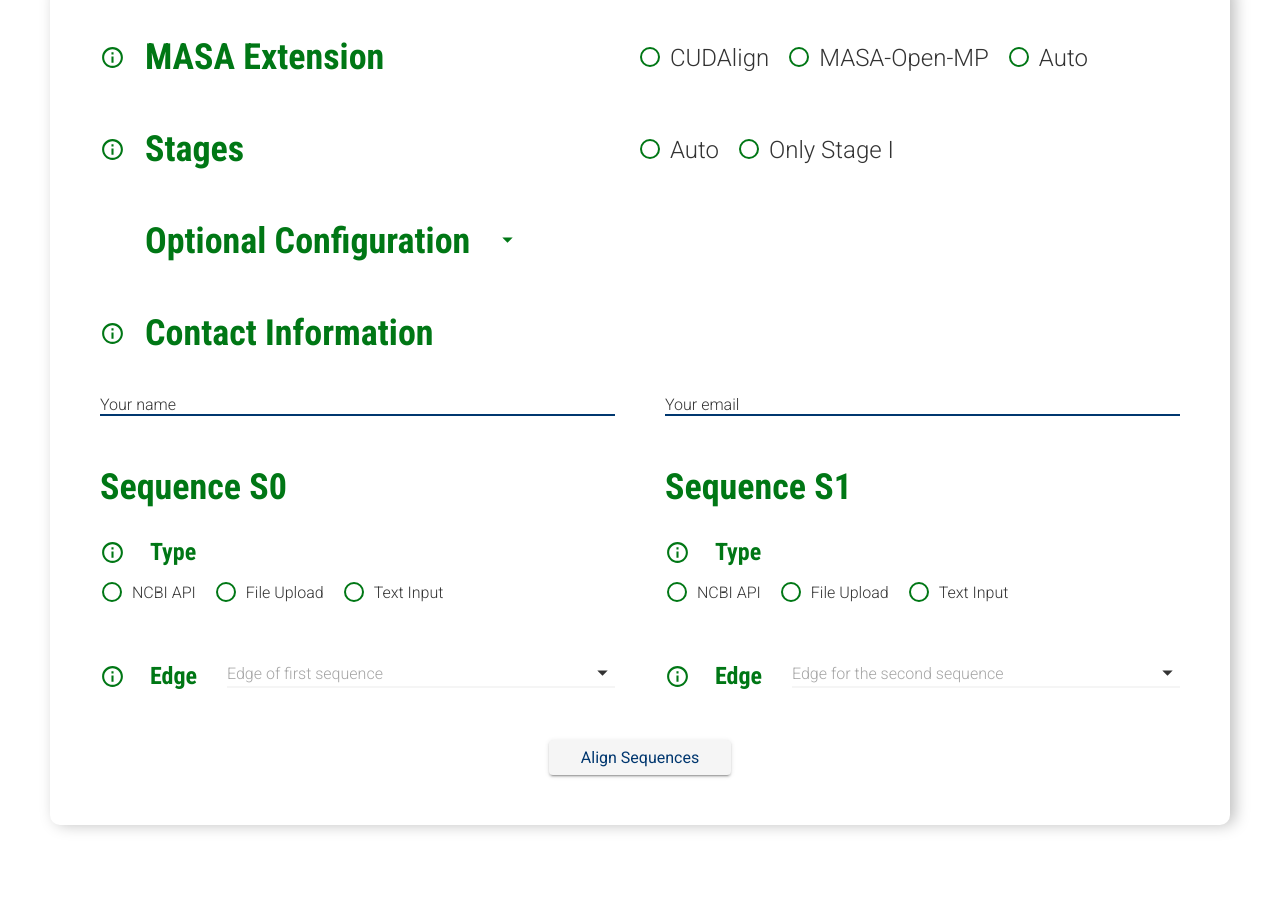
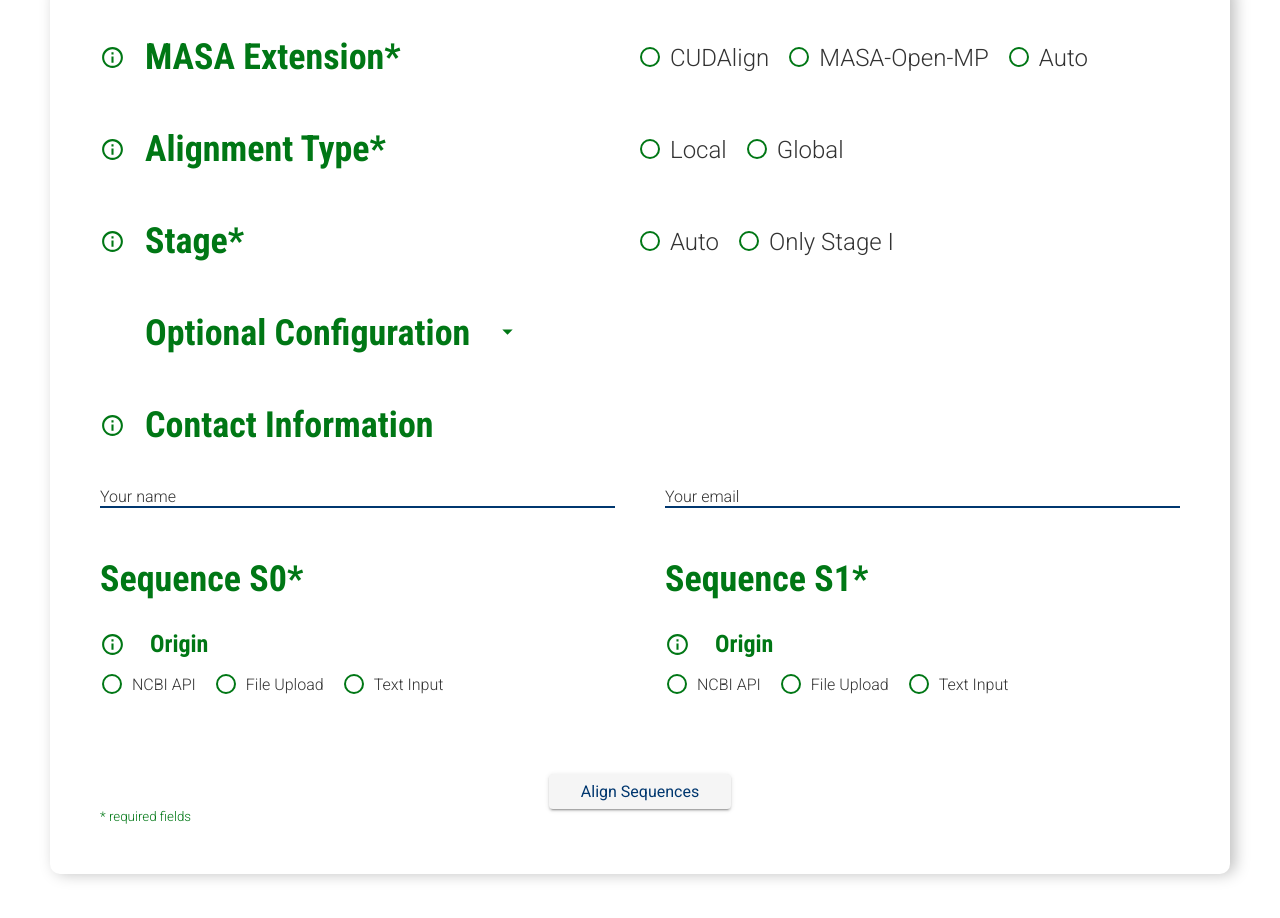
Before and after one commit to bernas1104/MASA-Webaligner, a React (Create React App) app in the folder frontend/: page /alignments in a window 1280 px wide. Shown: the part 360-1278 px from the top of the page. Before the commit the page ends 1255 px from the top, so only its background shows below. Built offline with nearby package versions, Linux system fonts and the light colour scheme.

Commit message:
Toasts added

```diff
--- a/frontend/package.json
+++ b/frontend/package.json
@@ -25,8 +25,10 @@
     "react-router": "^5.1.2",
     "react-router-dom": "^5.1.2",
     "react-scripts": "3.4.1",
+    "react-spring": "^8.0.27",
     "styled-components": "^5.1.0",
     "typescript": "~3.7.2",
+    "uuidv4": "^6.0.9",
     "yup": "^0.28.5"
   },
   "scripts": {
--- /dev/null
+++ b/frontend/src/components/ToastContainer/Toast/styles.ts
@@ -0,0 +1,74 @@
+import styled, { css } from 'styled-components';
+import { animated } from 'react-spring';
+
+interface ToastProps {
+  has_description: number;
+  type?: 'success' | 'error' | 'info';
+}
+
+const toastTypeVariations = {
+  info: css`
+    background: #ebf8ff;
+    color: #3172b7;
+  `,
+  success: css`
+    background: #e6fffa;
+    color: #2e656a;
+  `,
+  error: css`
+    background: #fddede;
+    color: #c53030;
+  `,
+};
+
+export const Container = styled(animated.div)<ToastProps>`
+  width: 360px;
+
+  position: relative;
+  padding: 16px 30px 16px 16px;
+  border-radius: 10px;
+  box-shadow: 2px 2px 8px rgba(0, 0, 0, 0.2);
+
+  display: flex;
+
+  & + div {
+    margin-top: 8px;
+  }
+
+  ${(props) => toastTypeVariations[props.type || 'info']}
+
+  > svg {
+    margin: 4px 12px 0 0;
+  }
+
+  div {
+    flex: 1;
+
+    p {
+      margin-top: 4px;
+      font-size: 14px;
+      opacity: 0.8;
+      line-height: 20px;
+    }
+  }
+
+  button {
+    position: absolute;
+    right: 16px;
+    top: 19px;
+    opacity: 0.6;
+    border: 0;
+    background: transparent;
+    color: inherit;
+  }
+
+  ${(props) =>
+    !props.has_description &&
+    css`
+      align-items: center;
+
+      svg {
+        margin-top: 0;
+      }
+    `}
+`;
--- /dev/null
+++ b/frontend/src/hooks/ToastContext.tsx
@@ -0,0 +1,61 @@
+import React, { createContext, useContext, useCallback, useState } from 'react';
+import { uuid } from 'uuidv4';
+
+import ToastContainer from '../components/ToastContainer';
+
+interface ToastContextData {
+  addToast(message: Omit<ToastMessage, 'id'>): void;
+  removeToast(id: string): void;
+}
+
+export interface ToastMessage {
+  id: string;
+  type?: 'success' | 'error' | 'info';
+  title: string;
+  description?: string;
+}
+
+const ToastContext = createContext<ToastContextData>({} as ToastContextData);
+
+const ToastProvider: React.FC = ({ children }) => {
+  const [messages, setMessages] = useState<ToastMessage[]>([]);
+
+  const addToast = useCallback(
+    ({ type, title, description }: Omit<ToastMessage, 'id'>) => {
+      const id = uuid();
+
+      const toast = {
+        id,
+        type,
+        title,
+        description,
+      };
+
+      setMessages((state) => [...state, toast]);
+    },
+    [],
+  );
+
+  const removeToast = useCallback((id: string) => {
+    setMessages((state) => state.filter((message) => message.id !== id));
+  }, []);
+
+  return (
+    <ToastContext.Provider value={{ addToast, removeToast }}>
+      {children}
+      <ToastContainer messages={messages} />
+    </ToastContext.Provider>
+  );
+};
+
+function useToast(): ToastContextData {
+  const context = useContext(ToastContext);
+
+  if (!context) {
+    throw new Error('useToast must be used within a ToastProvider');
+  }
+
+  return context;
+}
+
+export { ToastProvider, useToast };
--- a/frontend/src/pages/Alignment/index.tsx
+++ b/frontend/src/pages/Alignment/index.tsx
@@ -24,11 +24,11 @@
 import RadioInput from '../../components/RadioInput';
 import TextInput from '../../components/TextInput';
 import TextAreaInput from '../../components/TextAreaInput';
-import SelectInput from '../../components/SelectInput';
 import UploadInput from '../../components/UploadInput';
 import FrozenScreen from '../../components/FrozenScreen';
 
 import api from '../../services/apiClient';
+import { useToast } from '../../hooks/ToastContext';
 
 interface StateNames {
   [key: string]: Function;
@@ -38,10 +38,9 @@
   [key: string]: string | Blob;
 }
 
-const edges: string[] = ['1', '2', '3', '+', '*'];
-
 const Alignment: React.FC = () => {
   const history = useHistory();
+  const toast = useToast();
 
   const btnRef = useRef<HTMLButtonElement>(null);
   const formRef = useRef<HTMLFormElement>(null);
@@ -49,18 +48,17 @@
   const [isShowing, setIsShowing] = useState(false);
 
   const [extension, setExtension] = useState('');
+  const [type, setType] = useState('');
   const [only1, setOnly1] = useState('');
   const [clearn, setClearN] = useState('false');
-  const [blockPruning, setBlockPruning] = useState('true');
+  const [block_pruning, setBlockPruning] = useState('true');
   const [complement, setComplement] = useState('0');
   const [reverse, setReverse] = useState('0');
   const [s0origin, setS0Origin] = useState('');
   const [s1origin, setS1Origin] = useState('');
   const [s0input, setS0Input] = useState('');
   const [s1input, setS1Input] = useState('');
-  const [s0edge, setS0Edge] = useState('');
-  const [s1edge, setS1Edge] = useState('');
-  const [fullName, setFullName] = useState('');
+  const [full_name, setFullName] = useState('');
   const [email, setEmail] = useState('');
   const [isToggled, setIsToggled] = useState(false);
 
@@ -69,18 +67,17 @@
 
   const states: StateNames = {
     extension: setExtension,
+    type: setType,
     only1: setOnly1,
     clearn: setClearN,
-    blockPruning: setBlockPruning,
+    block_pruning: setBlockPruning,
     complement: setComplement,
     reverse: setReverse,
     s0origin: setS0Origin,
     s1origin: setS1Origin,
     s0input: setS0Input,
     s1input: setS1Input,
-    s0edge: setS0Edge,
-    s1edge: setS1Edge,
-    fullName: setFullName,
+    full_name: setFullName,
     email: setEmail,
   };
 
@@ -110,49 +107,49 @@
       try {
         const data: FormDateProps = {
           extension,
+          type,
           only1,
           clearn,
-          blockPruning,
+          block_pruning,
           complement,
           reverse,
           s0origin,
           s1origin,
           s0input,
           s1input,
-          s0edge,
-          s1edge,
-          fullName,
+          full_name,
           email,
         };
 
         const schema = Yup.object().shape({
           extension: Yup.number()
+            .typeError('Extension must be selected')
             .min(1)
             .max(3)
             .required('extension must select a MASA Extension'),
-          only1: Yup.boolean().required(
-            'only1 must select the stages to be executed',
+          type: Yup.string().matches(
+            /^(local)|(global)$/g,
+            'Alignment type must be selected',
           ),
+          only1: Yup.boolean()
+            .typeError('Stage must be selected')
+            .required('must select the stages to be executed'),
           clearn: Yup.boolean().optional().default(false),
-          blockPuning: Yup.boolean().optional().default(true),
+          block_puning: Yup.boolean().optional().default(true),
           complement: Yup.number().optional().min(0).max(3).default(0),
           reverse: Yup.number().optional().min(0).max(3).default(0),
           s0origin: Yup.number()
+            .typeError('Sequence S0 origin must be selected')
             .min(1)
             .max(3)
             .required('s0origin must select the first sequence origin'),
           s1origin: Yup.number()
+            .typeError('Sequence S1 origin must be selected')
             .min(1)
             .max(3)
             .required('s1origin must select the second sequence origin'),
-          s0edge: Yup.string()
-            .matches(/^[1|2|3|+|*]$/g)
-            .required('s0edge must be one of: 1, 2, 3, +, *'),
-          s1edge: Yup.string()
-            .matches(/^[1|2|3|+|*]$/g)
-            .required('s1edge must be one of: 1, 2, 3, +, *'),
-          fullName: Yup.string().optional(),
-          email: Yup.string().email().optional(),
+          full_name: Yup.string().optional(),
+          email: Yup.string().email('must be a valid e-mail').optional(),
         });
 
         await schema.validate(data, { abortEarly: false });
@@ -166,28 +163,55 @@
 
         const response = await api.post('alignments', formData);
 
+        toast.addToast({
+          type: 'success',
+          title: 'Alignment requested',
+          description:
+            'Your requested alignment has been submited and it is being processed',
+        });
+
         history.push(`/results/${response.data.alignment.id}`);
       } catch (err) {
+        if (err.message.includes('Request failed')) {
+          if (s0input === '' || s1input === '') {
+            toast.addToast({
+              type: 'error',
+              title: 'Sequence error',
+              description:
+                "There's been an error with one or both of the given sequences. Try again",
+            });
+          }
+        } else {
+          const { errors } = err as Yup.ValidationError;
+
+          errors.forEach((error) => {
+            toast.addToast({
+              type: 'error',
+              title: 'Request error',
+              description: error,
+            });
+          });
+        }
+
         setIsToggled(false);
-        console.log(err);
       }
     },
     [
       extension,
+      type,
       only1,
       clearn,
-      blockPruning,
+      block_pruning,
       complement,
       reverse,
       s0origin,
       s1origin,
       s0input,
       s1input,
-      s0edge,
-      s1edge,
-      fullName,
+      full_name,
       email,
       history,
+      toast,
     ],
   );
 
@@ -207,7 +231,7 @@
             <InputConfiguration>
               <div className="configuration-title">
                 <MdInfoOutline size={25} />
-                <h2>MASA Extension</h2>
+                <h2>MASA Extension*</h2>
               </div>
               <div className="input-control">
                 {[
@@ -230,7 +254,29 @@
             <InputConfiguration>
               <div className="configuration-title">
                 <MdInfoOutline size={25} />
-                <h2>Stages</h2>
+                <h2>Alignment Type*</h2>
+              </div>
+              <div className="input-control">
+                {[
+                  ['Local', 'local'],
+                  ['Global', 'global'],
+                ].map((option) => (
+                  <RadioInput
+                    key={option[1]}
+                    name="type"
+                    value={option[1]}
+                    label={option[0]}
+                    checked={option[1] === type}
+                    onClick={() => handleInput('type', option[1])}
+                  />
+                ))}
+              </div>
+            </InputConfiguration>
+
+            <InputConfiguration>
+              <div className="configuration-title">
+                <MdInfoOutline size={25} />
+                <h2>Stage*</h2>
               </div>
               <div className="input-control">
                 {[
@@ -301,11 +347,11 @@
                   ].map((option) => (
                     <RadioInput
                       key={option[1]}
-                      name="blockPruning"
+                      name="block_pruning"
                       value={option[1]}
                       label={option[0]}
-                      checked={option[1] === blockPruning}
-                      onClick={() => handleInput('blockPruning', option[1])}
+                      checked={option[1] === block_pruning}
+                      onClick={() => handleInput('block_pruning', option[1])}
                     />
                   ))}
                 </div>
@@ -368,9 +414,9 @@
 
               <ContactInput>
                 <TextInput
-                  value={fullName}
-                  onChange={(e) => handleInput('fullName', e.target.value)}
-                  name="fullName"
+                  value={full_name}
+                  onChange={(e) => handleInput('full_name', e.target.value)}
+                  name="full_name"
                   placeholder="Ex: John Doe"
                 >
                   Your name
@@ -388,11 +434,11 @@
 
             <SequencesContainer>
               <SequenceInput>
-                <h2>Sequence S0</h2>
+                <h2>Sequence S0*</h2>
 
                 <div className="input-type">
                   <MdInfoOutline size={25} />
-                  <h3>Type</h3>
+                  <h3>Origin</h3>
                 </div>
 
                 <div className="radio-type">
@@ -448,30 +494,14 @@
                     </TextAreaInput>
                   )}
                 </div>
-
-                <div className="input-edge">
-                  <div className="edge-title">
-                    <MdInfoOutline size={25} color="#007715" />
-                    <h3>Edge</h3>
-                  </div>
-
-                  <SelectInput
-                    icon={MdArrowDropDown}
-                    options={edges}
-                    label="Edge of first sequence"
-                    name="s0edge"
-                    value={s0edge}
-                    onChange={(e) => handleInput('s0edge', e.target.value)}
-                  />
-                </div>
               </SequenceInput>
 
               <SequenceInput>
-                <h2>Sequence S1</h2>
+                <h2>Sequence S1*</h2>
 
                 <div className="input-type">
                   <MdInfoOutline size={25} />
-                  <h3>Type</h3>
+                  <h3>Origin</h3>
                 </div>
 
                 <div className="radio-type">
@@ -526,22 +556,6 @@
                     </TextAreaInput>
                   )}
                 </div>
-
-                <div className="input-edge">
-                  <div className="edge-title">
-                    <MdInfoOutline size={25} color="#007715" />
-                    <h3>Edge</h3>
-                  </div>
-
-                  <SelectInput
-                    icon={MdArrowDropDown}
-                    options={edges}
-                    label="Edge for the second sequence"
-                    name="s1edge"
-                    value={s1edge}
-                    onChange={(e) => handleInput('s1edge', e.target.value)}
-                  />
-                </div>
               </SequenceInput>
             </SequencesContainer>
 
@@ -551,6 +565,8 @@
               value="Align Sequences"
               align="center"
             />
+
+            <small>* required fields</small>
           </Form>
         </AlignerContainer>
       </Container>
--- a/frontend/src/pages/Alignment/styles.ts
+++ b/frontend/src/pages/Alignment/styles.ts
@@ -45,6 +45,10 @@
   display: flex;
   max-width: 100%;
   flex-direction: column;
+
+  small {
+    color: #007715;
+  }
 
   > div button {
     margin: 0 auto;
```
Also changed, not shown: frontend/src/App.tsx (+6 -3 lines), frontend/src/components/ToastContainer/Toast/index.tsx (added, +56 -0 lines), frontend/src/components/ToastContainer/index.tsx (added, +33 -0 lines), frontend/src/components/ToastContainer/styles.ts (added, +10 -0 lines), frontend/src/hooks/index.tsx (added, +9 -0 lines), frontend/src/pages/Results/index.tsx (+44 -11 lines), frontend/.eslintrc.json, 1 other file (tests, documents, lock files or other folders).
